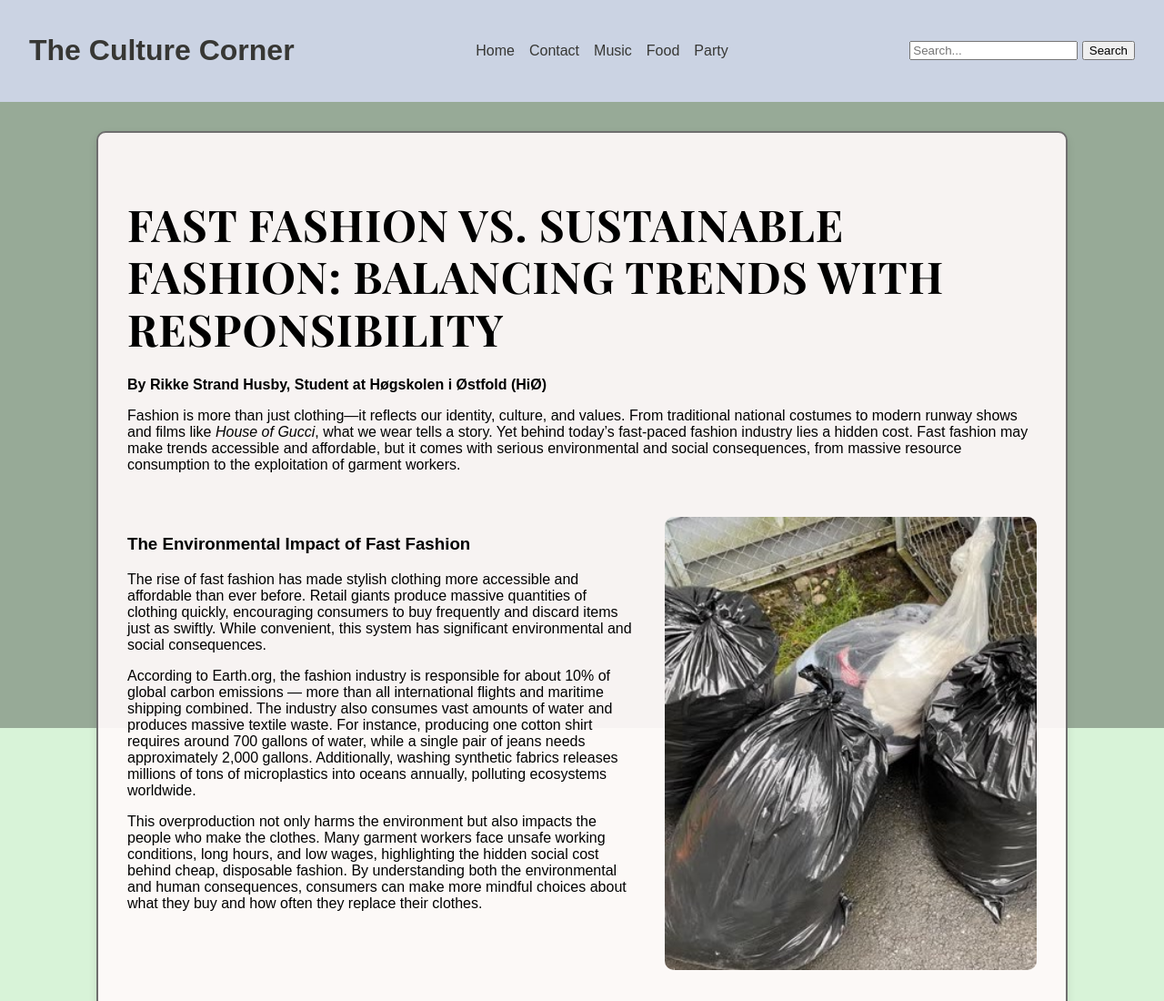
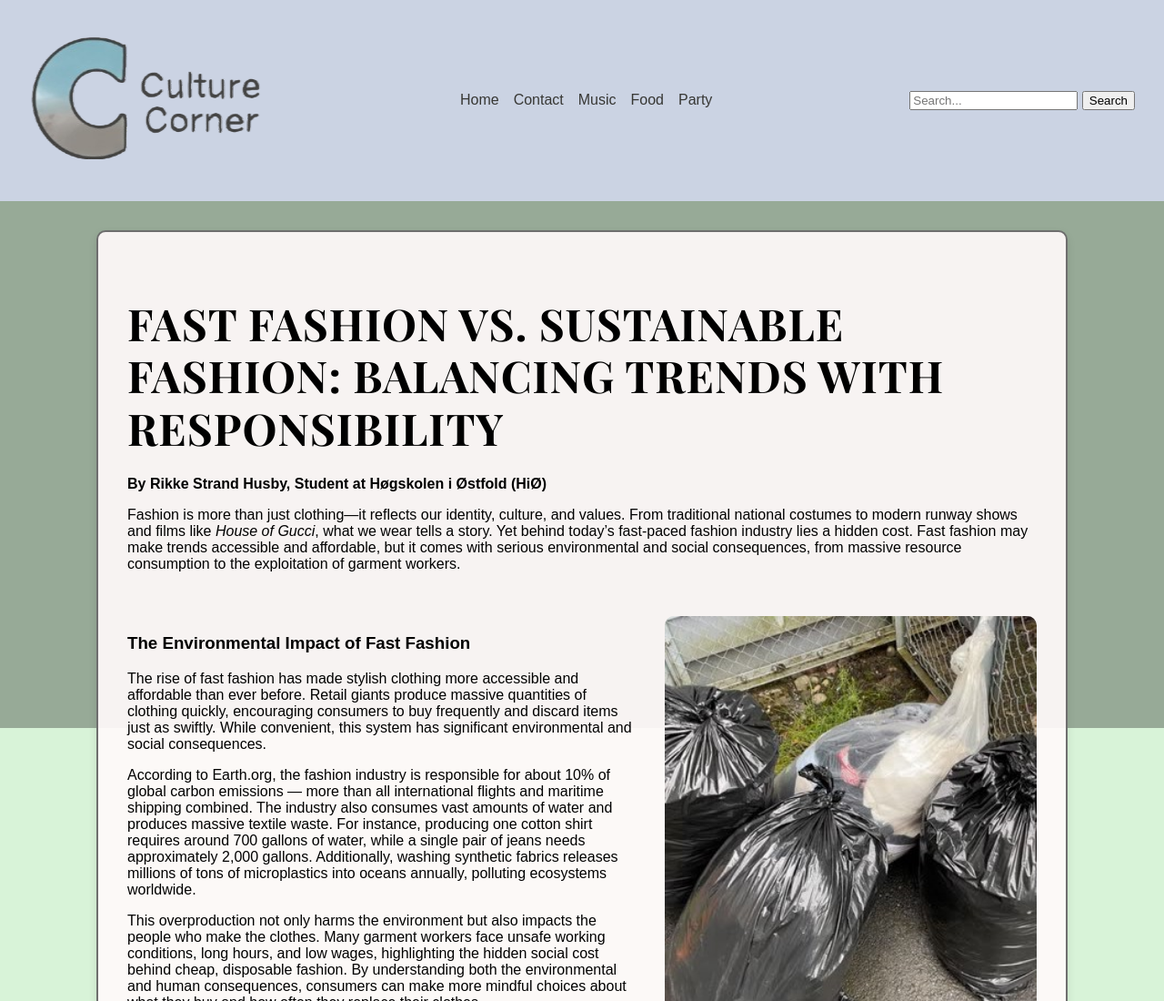
Before and after one commit to RikkeSHu/ComDes, a plain HTML site: page fashion.html in a window 1280 px wide. Shown: the top 1100 px of the page at 91% size. Drawn offline with nearby package versions, Linux system fonts and the light colour scheme.

Commit message:
Logo
Added the actual logo to all pages

```diff
--- a/fashion.html
+++ b/fashion.html
@@ -10,7 +10,7 @@
 </head>
 <body id="top">
     <header>
-        <h1><a href="Index.html">The Culture Corner</a></h1>
+        <h1><a href="Index.html"><img src="Index_pic/Logo.png" alt="The Culture Corner"></a></h1>
         <nav>
             <ul>
                 <li><a href="index.html">Home</a></li>
```
Also changed, not shown: Index.html (+1 -1 lines), food.html (+1 -1 lines), music.html (+1 -1 lines), party.html (+1 -1 lines), Index_pic/CCLogo-noback.png (deleted), Index_pic/Logo.png (added).
